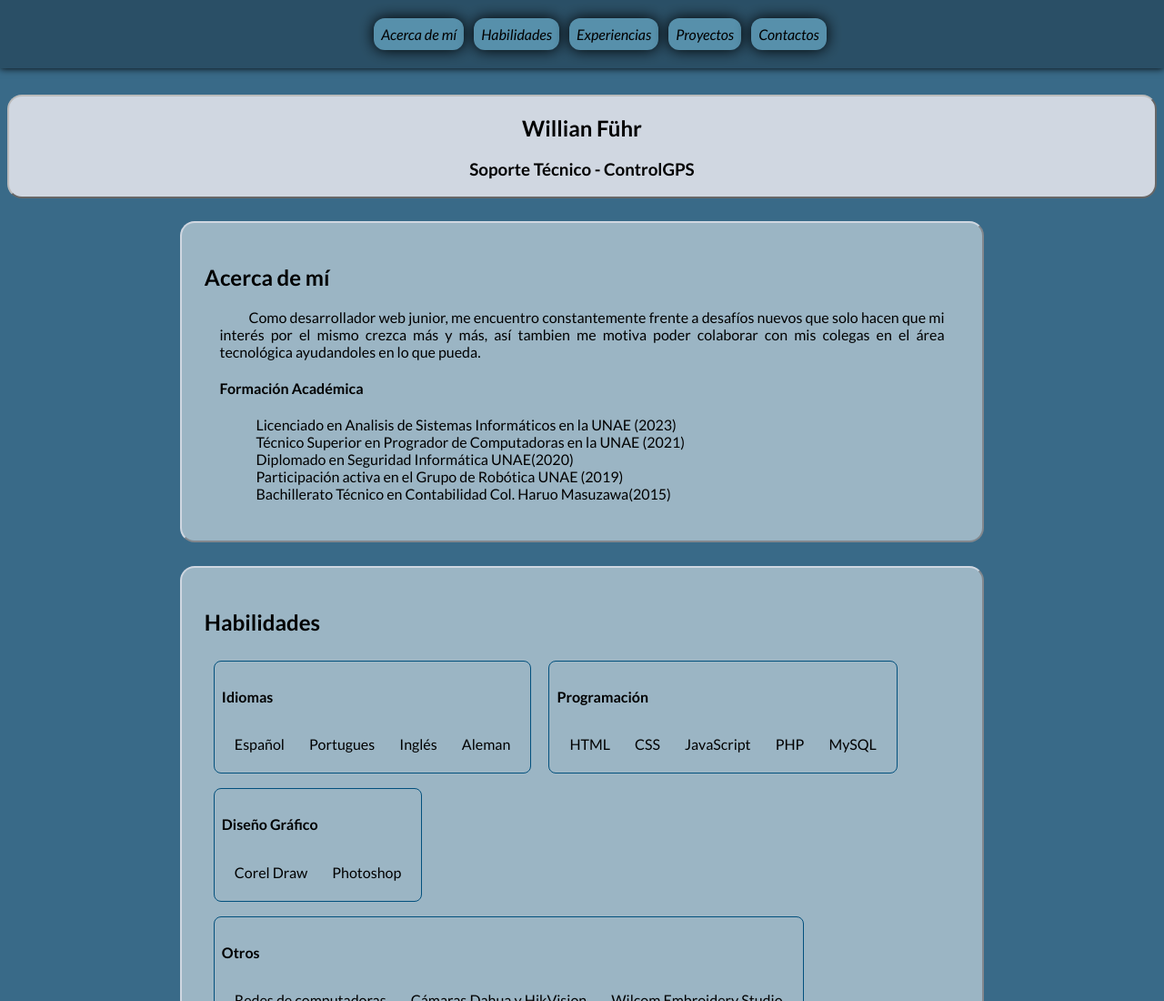
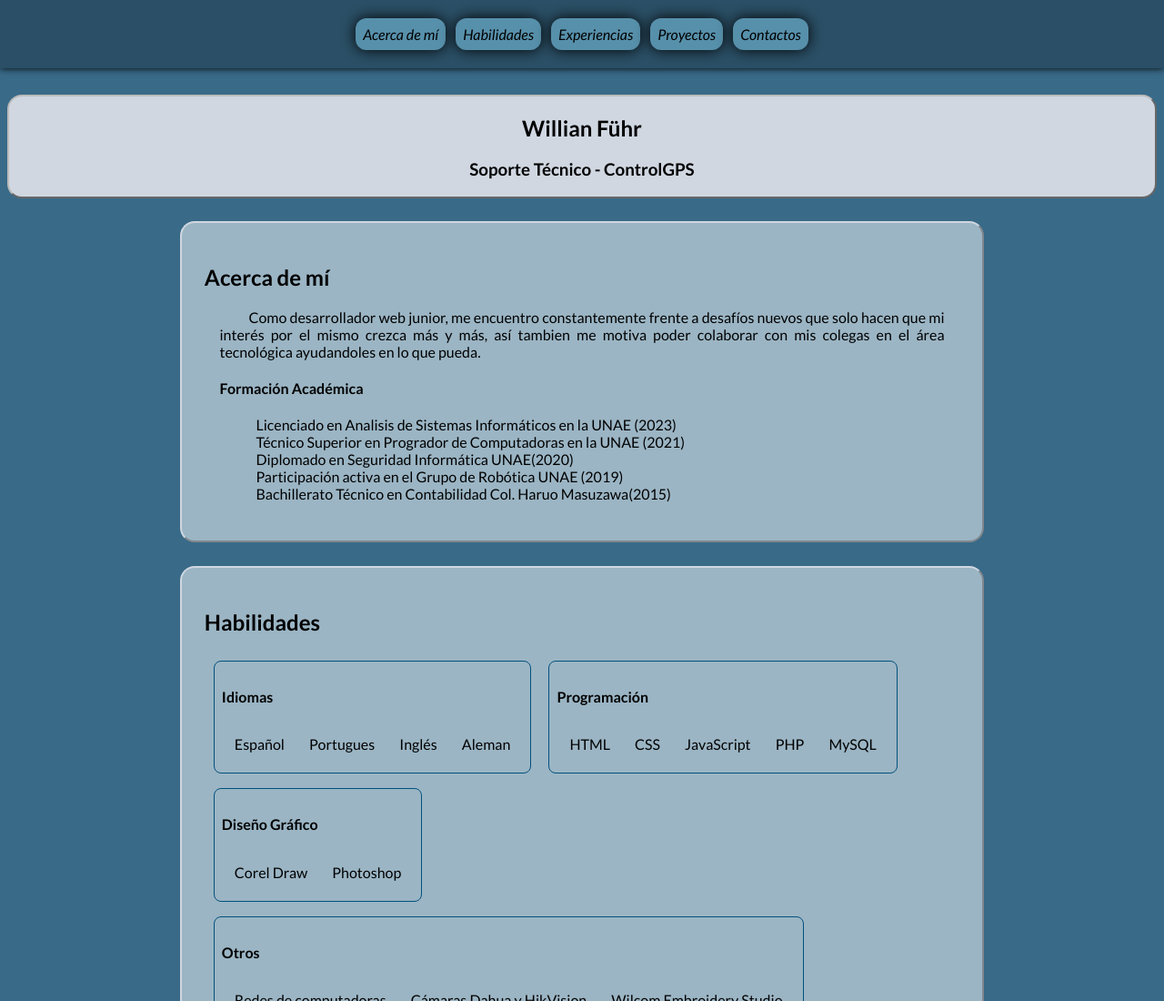
Before and after one commit to Mipcra98/Mi_Portfolio, a plain HTML site: page index.html in a window 1280 px wide. Shown: the top 1100 px of the page at 91% size. Drawn offline with Linux system fonts and the light colour scheme.

Commit message:
Update style.css

```diff
--- a/style.css
+++ b/style.css
@@ -5,6 +5,10 @@ body{
     font-family: 'Lato', sans-serif;
     background-color: #396a88;
     padding-top: 6rem;
+}
+
+nav ul{
+    padding-inline-start: 0;
 }
 
 nav{
```
